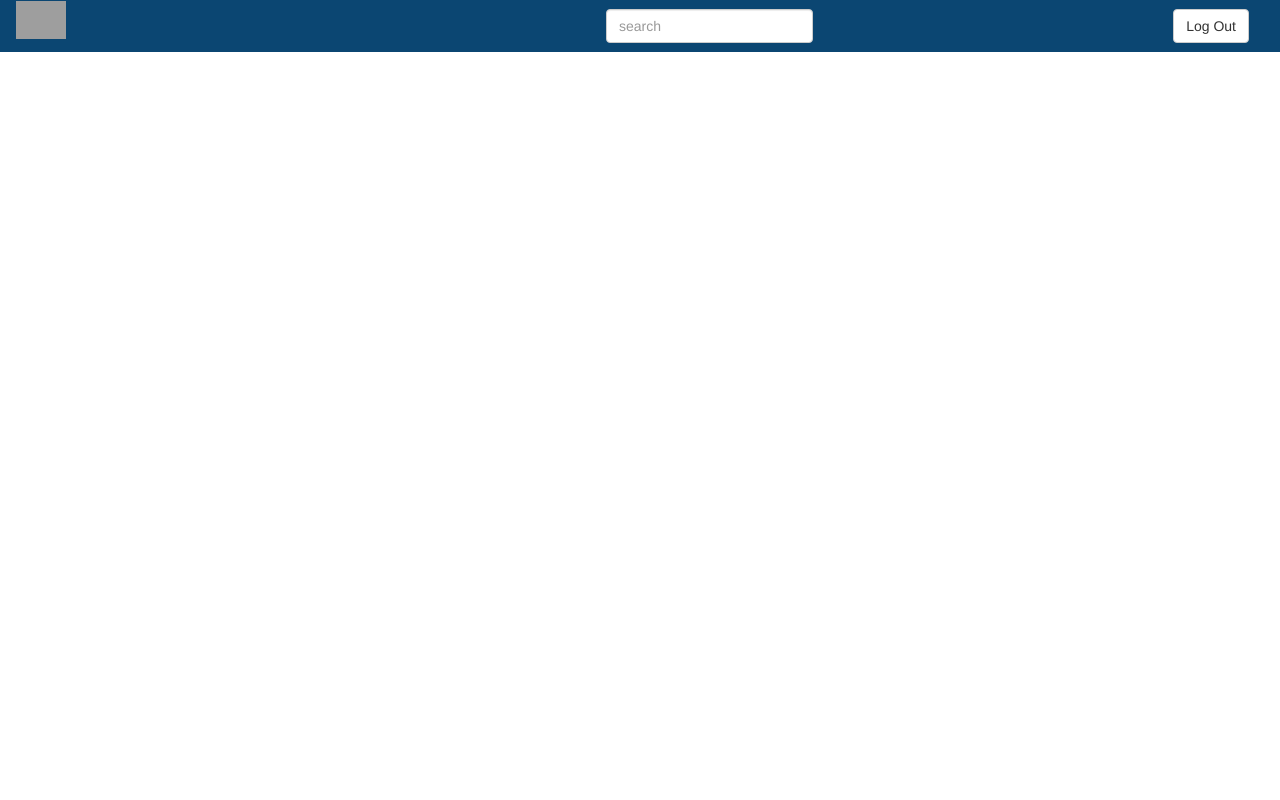
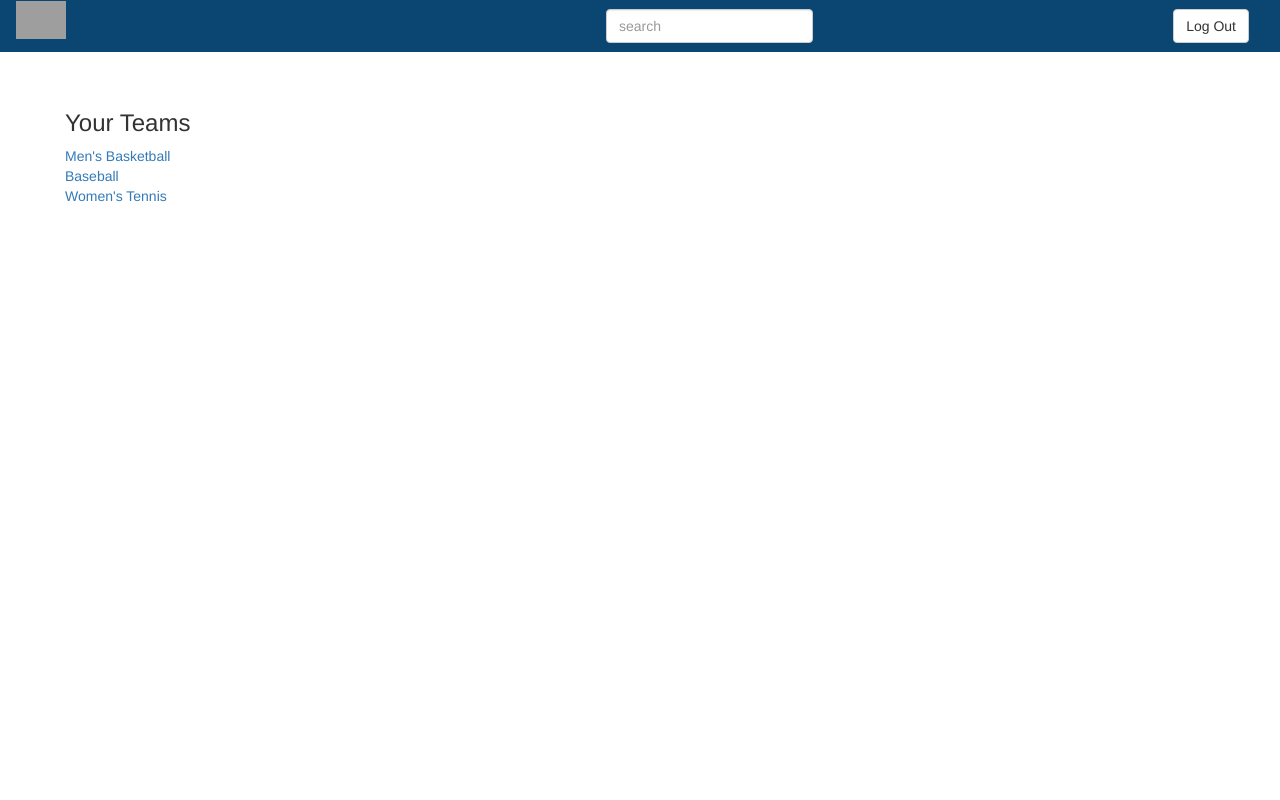
Before and after one commit to chapman-monroe/cs-4640, a PHP site: page / in a window 1280 px wide. Run offline with PHP 8.4, Linux system fonts and the light colour scheme; grey boxes are pictures that could not be loaded.

Commit message:
built the first pass of the sidebar

```diff
--- a/index.html
+++ b/index.html
@@ -25,6 +25,14 @@
 	    <button type="button" class="btn btn-default navbar-btn navbar-right">Log Out</button>
 	  </div>
 	</nav>
+	<div class="sidenav">
+	<div class="sidenav-content">
+	  <h2>Your Teams</h2>
+	  <a href="#">Men's Basketball</a>
+	  <a href="#">Baseball</a>
+	  <a href="#">Women's Tennis</a>
+
+	</div>
 
 </body>
 </html>
--- a/styles.css
+++ b/styles.css
@@ -6,6 +6,7 @@ body{
 	background-color: #0B4672;
 	border-color: #0B4672;
 	border-radius: 0;
+	z-index: 1;
 }
 .navbar-brand{
 	padding: 0 0 0 15px;
@@ -19,6 +20,25 @@ body{
 }
 .navbar-btn{
 	margin-right: 15px;
+}
+.sidenav {
+    height: 100%; /* Full-height: remove this if you want "auto" height */
+    width: 20%; /* Set the width of the sidebar */
+    position: fixed; /* Fixed Sidebar (stay in place on scroll) */
+    top: 0; /* Stay at the top */
+    left: 0;
+    overflow-x: hidden; /* Disable horizontal scroll */
+    padding-top: 20px;
+}
+.sidenav-content{
+	margin-left: 65px;
+}
+.sidenav-content h2{
+	padding-top: 70px;
+	font-size: 24px;
+}
+.sidenav-content a{
+	display: block;
 }
 
 @media screen and (max-width: 960px){
```
